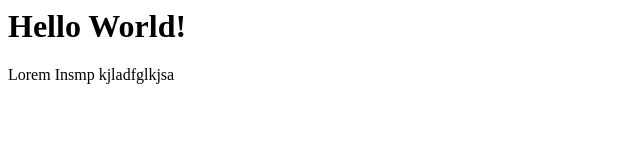
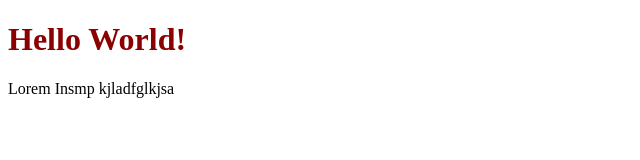
Before and after one commit to anaorov/Gitflow, a plain HTML site: page bin/index.html in a window 1280 px wide. Shown: the whole page, without its empty margins (0-640 px from the left). Drawn offline with Linux system fonts and the light colour scheme.

Commit message:
feature 1: Added a new styles.css file

```diff
--- a/bin/index.html
+++ b/bin/index.html
@@ -1,6 +1,9 @@
+<!DOCTYPE html>
+
 <html>
 	<head>
 		<title>Hello World</title>
+		<link href="./styles.css" rel="stylesheet">
 	</head>
 	<body>
 		<h1>Hello World!</h1>
--- /dev/null
+++ b/bin/styles.css
@@ -0,0 +1,3 @@
+h1{
+	color:darkred;
+}
--- /dev/null
+++ b/src/styles.css
@@ -0,0 +1,3 @@
+h1{
+	color:darkred;
+}
```
Also changed, not shown: src/index.html (+3 -0 lines).
